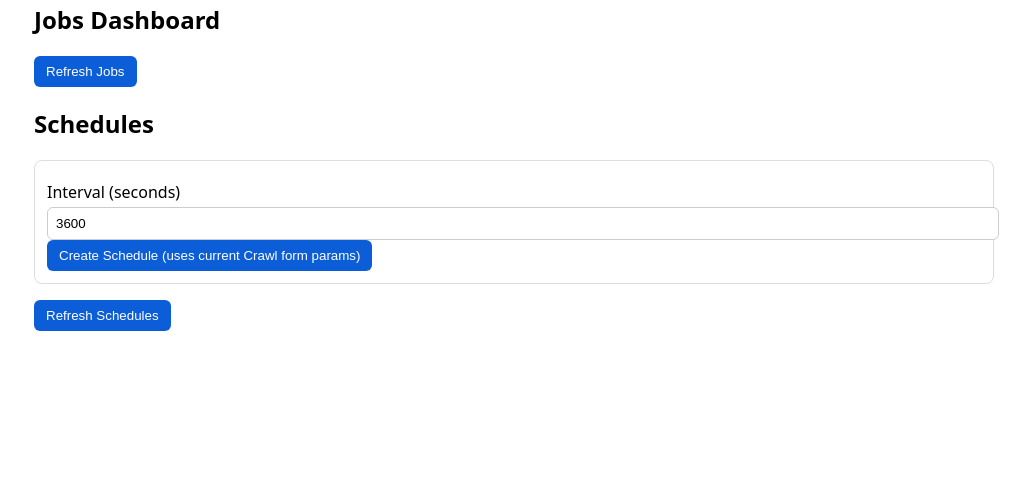
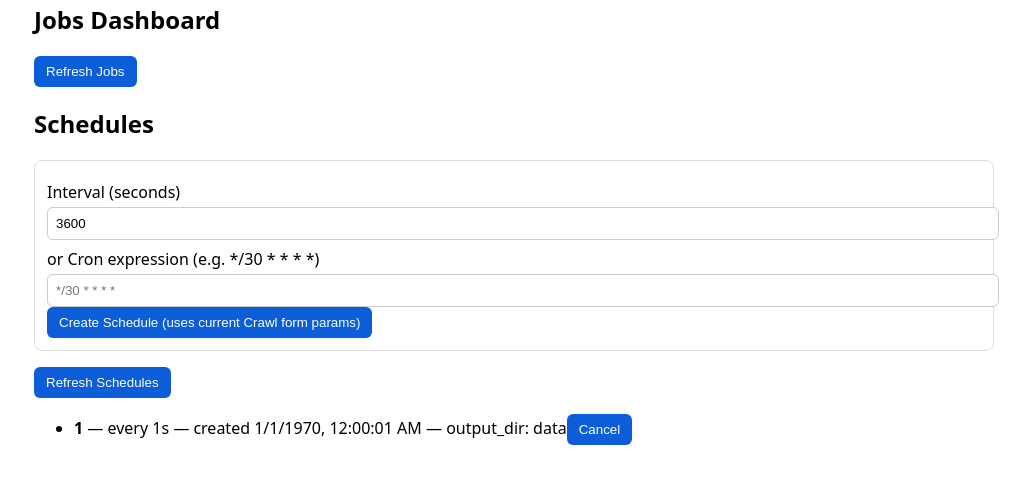
Before and after one commit to foxcube3/AI-Crawler, a FastAPI app: page /ui in a window 1280 px wide. Shown: the part 3264-3741 px from the top of the page, without its empty margins (126-1156 px from the left). Before the commit the page ends 3595 px from the top, so only its background shows below. Run offline with FastAPI, Linux system fonts and the light colour scheme; tables that the repository leaves empty hold one stand-in row (values such as "Sample post"); data that the repository does not hold is empty.

Commit message:
feat: add cron expression support for scheduling jobs and persist schedules in the database
Co-authored-by: Genie <genie@cosine.sh>

```diff
--- a/requirements.txt
+++ b/requirements.txt
@@ -13,3 +13,4 @@ uvicorn>=0.23.0
 jinja2>=3.1.2
 sse-starlette>=1.6.5
 transformers>=4.41.0
+croniter>=1.4.1
--- a/server.py
+++ b/server.py
@@ -6,9 +6,50 @@ import os
 import json
 import time
 import threading
+import sqlite3
 from typing import Optional, List, Dict
 
 from ai_crawler import crawl, build_vector_index, ask_question, generate_html_report_jinja, CrawlResult, compute_domain_stats
+
+# Optional cron scheduling
+try:
+    from croniter import croniter
+except Exception:
+    croniter = None
+
+DB_PATH = os.path.join("data", "app.db")
+
+def _init_db():
+    try:
+        os.makedirs("data", exist_ok=True)
+    except Exception:
+        pass
+    conn = sqlite3.connect(DB_PATH)
+    try:
+        cur = conn.cursor()
+        cur.execute("CREATE TABLE IF NOT EXISTS schedules (schedule_id TEXT PRIMARY KEY, interval_seconds INTEGER, cron_expr TEXT, params_json TEXT, created_at REAL, active INTEGER)")
+        cur.execute("CREATE TABLE IF NOT EXISTS jobs (job_id TEXT PRIMARY KEY, output_dir TEXT, created_at REAL, completed_at REAL, status TEXT)")
+        conn.commit()
+    finally:
+        conn.close()
+
+def _db_execute(query: str, args: tuple = ()):
+    conn = sqlite3.connect(DB_PATH)
+    try:
+        cur = conn.cursor()
+        cur.execute(query, args)
+        conn.commit()
+    finally:
+        conn.close()
+
+def _db_query(query: str, args: tuple = ()) -> List[tuple]:
+    conn = sqlite3.connect(DB_PATH)
+    try:
+        cur = conn.cursor()
+        cur.execute(query, args)
+        return cur.fetchall()
+    finally:
+        conn.close()
 
 # Schedules persistence helpers
 def _schedules_file(output_dir: Optional[str] = None) -> str:
@@ -604,33 +645,62 @@ def job_detail(job_id: str, output_dir: str = "data"):
 SCHEDULES: Dict[str, Dict] = {}  # schedule_id -> {"interval": int, "params": dict, "cancel": dict, "thread": Thread, "output_dir": str}
 
 class ScheduleRequest(BaseModel):
-    interval_seconds: int
+    interval_seconds: Optional[int] = None
+    cron_expr: Optional[str] = None
     params: CrawlRequest
 
 def _schedule_loop(schedule_id: str):
     sched = SCHEDULES.get(schedule_id)
     if not sched:
         return
-    interval = max(1, int(sched["interval"]))
     cancel = sched["cancel"]
     params: CrawlRequest = sched["params"]
-    while not cancel["value"]:
-        # Launch a job using the same params
-        try:
-            create_job(params)
-        except Exception:
-            pass
-        # Sleep until next run or until cancelled
-        for _ in range(interval):
-            if cancel["value"]:
-                break
-            time.sleep(1)
+    interval = sched.get("interval")
+    cron = sched.get("cron_expr")
+    if cron and croniter:
+        base = time.time()
+        it = croniter(cron, base)
+        next_run = it.get_next(float)
+        while not cancel["value"]:
+            now = time.time()
+            if now >= next_run:
+                try:
+                    create_job(params)
+                except Exception:
+                    pass
+                next_run = it.get_next(float)
+            time.sleep(0.5)
+    else:
+        interval = max(1, int(interval or 60))
+        while not cancel["value"]:
+            try:
+                create_job(params)
+            except Exception:
+                pass
+            for _ in range(interval):
+                if cancel["value"]:
+                    break
+                time.sleep(1)
 
 @app.post("/schedules")
 def create_schedule(req: ScheduleRequest):
     schedule_id = str(uuid4())
     cancel = {"value": False}
-    SCHEDULES[schedule_id] = {"interval": req.interval_seconds, "params": req.params, "cancel": cancel, "created_at": time.time()}
+    SCHEDULES[schedule_id] = {
+        "interval": req.interval_seconds,
+        "cron_expr": req.cron_expr,
+        "params": req.params,
+        "cancel": cancel,
+        "created_at": time.time(),
+    }
+    # Persist to DB
+    try:
+        _db_execute(
+            "INSERT OR REPLACE INTO schedules(schedule_id, interval_seconds, cron_expr, params_json, created_at, active) VALUES(?,?,?,?,?,1)",
+            (schedule_id, req.interval_seconds or 0, req.cron_expr or "", json.dumps(req.params.dict()), time.time()),
+        )
+    except Exception:
+        pass
     t = threading.Thread(target=_schedule_loop, args=(schedule_id,), daemon=True)
     SCHEDULES[schedule_id]["thread"] = t
     t.start()
@@ -639,10 +709,10 @@ def create_schedule(req: ScheduleRequest):
 
 @app.get("/schedules")
 def list_schedules(output_dir: str = "data"):
-    # Combine in-memory schedules with persisted ones if any
+    # Combine in-memory schedules with persisted JSON and DB
     items = []
     for sid, s in SCHEDULES.items():
-        items.append({"schedule_id": sid, "interval_seconds": s["interval"], "params": s["params"].dict(), "created_at": s.get("created_at", time.time())})
+        items.append({"schedule_id": sid, "interval_seconds": s.get("interval"), "cron_expr": s.get("cron_expr"), "params": s["params"].dict(), "created_at": s.get("created_at", time.time())})
     # Read persisted file (optional)
     try:
         with open(_schedules_file(output_dir), "r", encoding="utf-8") as f:
@@ -650,6 +720,19 @@ def list_schedules(output_dir: str = "data"):
         for it in (data.get("schedules") or []):
             if not any(x["schedule_id"] == it.get("schedule_id") for x in items):
                 items.append(it)
+    except Exception:
+        pass
+    # Read from DB
+    try:
+        rows = _db_query("SELECT schedule_id, interval_seconds, cron_expr, params_json, created_at FROM schedules WHERE active=1")
+        for sid, interval, cron, params_json, created_at in rows:
+            if not any(x["schedule_id"] == sid for x in items):
+                try:
+                    params = json.loads(params_json)
+                except Exception:
+                    params = {}
+                items.append({"schedule_id": sid, "interval_seconds": interval, "cron_expr": cron, "params": params, "created_at": created_at})
+        # Optionally, update in-memory from DB
     except Exception:
         pass
     return {"schedules": items}
@@ -670,6 +753,22 @@ def delete_schedule(schedule_id: str):
 
 # Load schedules on startup (best-effort)
 try:
+    _init_db()
+    # Load from DB first
+    rows = _db_query("SELECT schedule_id, interval_seconds, cron_expr, params_json, created_at FROM schedules WHERE active=1")
+    for sid, interval, cron, params_json, created_at in rows:
+        if sid in SCHEDULES:
+            continue
+        try:
+            params = CrawlRequest(**json.loads(params_json))
+            cancel = {"value": False}
+            SCHEDULES[sid] = {"interval": interval, "cron_expr": cron, "params": params, "cancel": cancel, "created_at": created_at}
+            t = threading.Thread(target=_schedule_loop, args=(sid,), daemon=True)
+            SCHEDULES[sid]["thread"] = t
+            t.start()
+        except Exception:
+            continue
+    # Then JSON fallback
     _load_schedules_from_disk()
 except Exception:
     pass
--- a/templates/ui.html
+++ b/templates/ui.html
@@ -154,6 +154,8 @@ logout
     <form id="scheduleForm">
       <label>Interval (seconds)</label>
       <input type="number" name="interval_seconds" value="3600">
+      <label>or Cron expression (e.g. */30 * * * *)</label>
+      <input type="text" name="cron_expr" placeholder="*/30 * * * *">
       <button type="submit">Create Schedule (uses current Crawl form params)</button>
     </form>
     <button id="refreshSchedules">Refresh Schedules</button>
```
